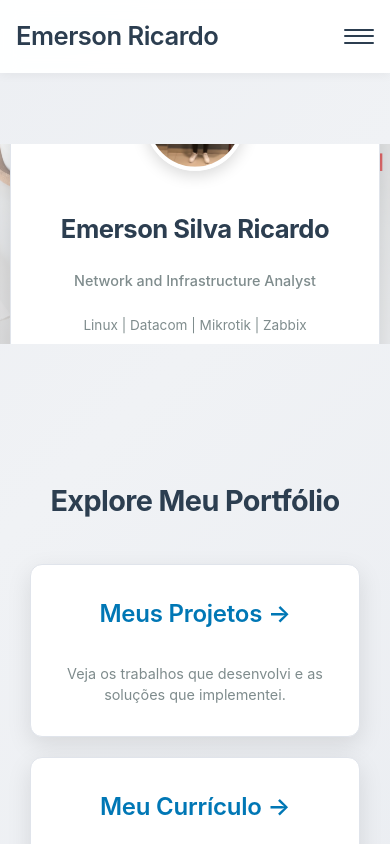
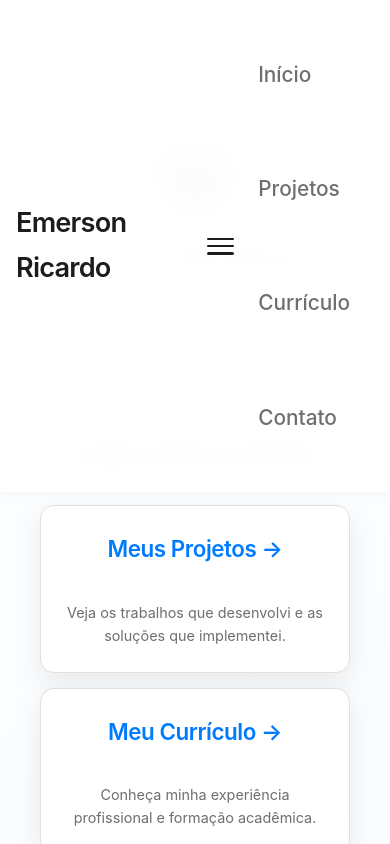
Before and after one commit to EmersonRicard0/emerson.silva.ricardo, a Next.js app: page / in a window 390 px wide. Shown: the top 844 px of the page. Built offline with nearby package versions, Linux system fonts and the light colour scheme.

Commit message:
Update globals.css

```diff
--- a/src/styles/globals.css
+++ b/src/styles/globals.css
@@ -1,20 +1,19 @@
-/* src/styles/globals.css - Portfólio Emerson Ricardo - Design Final */
+/* src/styles/globals.css - Portfólio Emerson Ricardo - Design Apple-Inspired */
 
-/* Variáveis CSS para cores e fontes - Paleta Profissional */
+/* Variáveis CSS para cores e fontes - Paleta Apple-Inspired */
 :root {
-  --background-main: #f0f2f5; /* Fundo principal claro */
-  --background-secondary: #ffffff; /* Fundo de cards/seções brancos */
-  --text-primary-dark: #2c3e50; /* Texto principal escuro (azul-cinzento) */
-  --text-secondary-dark: #7f8c8d; /* Texto secundário escuro (cinza mais suave) */
-  --accent-blue-linkedin: #0077B5; /* Azul do LinkedIn para destaque */
-  --accent-blue-linkedin-dark: #005f91; /* Azul mais escuro para hover */
-  --border-light: #e0e4eb; /* Borda muito sutil */
-  --shadow-extra-light: rgba(0, 0, 0, 0.05); /* Sombra quase invisível */
-  --shadow-light: rgba(0, 0, 0, 0.1); /* Sombra para elementos menores */
-  --shadow-medium: rgba(0, 0, 0, 0.15); /* Sombra para cards */
-  --shadow-strong: rgba(0, 0, 0, 0.25); /* Sombra para hover */
-  --border-radius-lg: 12px; /* Arredondamento dos cantos */
-  --border-radius-md: 8px;
+  --background-main: #f5f7fa; /* Fundo principal muito claro, quase branco-azulado */
+  --background-secondary: #ffffff; /* Fundo de cards/seções brancos puros */
+  --text-primary: #1c1c1e; /* Texto principal escuro (quase preto, mas suave) */
+  --text-secondary: #6e6e73; /* Texto secundário (cinza médio, para parágrafos e descrições) */
+  --accent-blue: #007aff; /* Azul vibrante e clássico da Apple para destaques */
+  --accent-blue-dark: #006ee6; /* Versão mais escura do azul para hover */
+  --border-subtle: #e0e0e0; /* Borda muito sutil */
+  --shadow-extra-light: rgba(0, 0, 0, 0.04); /* Sombra quase imperceptível */
+  --shadow-light: rgba(0, 0, 0, 0.08); /* Sombra suave para cards */
+  --shadow-medium: rgba(0, 0, 0, 0.12); /* Sombra um pouco mais pronunciada no hover */
+  --border-radius-lg: 14px; /* Arredondamento um pouco maior */
+  --border-radius-md: 10px; /* Arredondamento médio */
   --font-family-system: -apple-system, BlinkMacSystemFont, "Segoe UI", Roboto, Helvetica, Arial, sans-serif, "Apple Color Emoji", "Segoe UI Emoji", "Segoe UI Symbol";
 }
 
@@ -22,9 +21,9 @@
   padding: 0;
   margin: 0;
   font-family: var(--font-family-system);
-  background-color: var(--background-main);
-  color: var(--text-primary-dark);
-  line-height: 1.6;
+  background-color: var(--background-main); /* Usa o novo fundo principal */
+  color: var(--text-primary); /* Usa o novo texto primário */
+  line-height: 1.65; /* Aumenta um pouco o line-height para melhor leitura */
   text-rendering: optimizeLegibility;
   -webkit-font-smoothing: antialiased;
   -moz-osx-font-smoothing: grayscale;
@@ -39,11 +38,11 @@
   box-sizing: border-box;
 }
 
-/* Fundo animado - Gradiente de tons de cinza/azul claro */
+/* Fundo animado - Gradiente ainda mais suave e lento */
 body {
-  background: linear-gradient(135deg, #e0e4eb, #f0f2f5, #e0e4eb);
-  background-size: 300% 300%;
-  animation: gradientAnimation 20s ease infinite alternate;
+  background: linear-gradient(160deg, var(--background-main) 0%, #fcfdfe 50%, var(--background-main) 100%);
+  background-size: 400% 400%; /* Aumenta o tamanho para transição mais suave */
+  animation: gradientAnimation 30s ease infinite alternate; /* Animação mais lenta */
 }
 
 @keyframes gradientAnimation {
@@ -55,7 +54,7 @@
 /* Layout Geral da Página */
 .container {
   min-height: 100vh;
-  padding: 0; /* Removendo padding aqui para o banner ir de ponta a ponta */
+  padding: 0;
   display: flex;
   flex-direction: column;
   justify-content: flex-start;
@@ -64,7 +63,7 @@
 
 .main {
   width: 100%;
-  max-width: 100%; /* Permite que o banner vá de ponta a ponta */
+  max-width: 100%;
   padding-top: calc(5rem + 80px); /* Ajuste para Navbar fixo */
   padding-bottom: 5rem;
   display: flex;
@@ -76,13 +75,13 @@
 .hero-section {
   position: relative;
   width: 100%;
-  height: 300px; /* Altura do banner, ajuste conforme sua imagem */
+  height: 320px; /* Altura ligeiramente maior para o banner */
   display: flex;
   flex-direction: column;
   align-items: center;
-  justify-content: flex-end; /* Alinha o conteúdo ao fundo do banner */
-  margin-bottom: 80px; /* Espaço para o card de detalhes flutuar abaixo */
-  overflow: hidden; /* Garante que a imagem de capa não transborde */
+  justify-content: flex-end;
+  margin-bottom: 80px;
+  overflow: hidden;
 }
 
 .hero-banner {
@@ -91,7 +90,11 @@
   left: 0;
   width: 100%;
   height: 100%;
-  z-index: 1; /* Fica abaixo dos detalhes do perfil */
+  z-index: 1;
+  /* Dica: Use uma imagem de fundo abstrata, suave e de alta qualidade aqui. */
+  /* background-image: url('/images/abstract-banner.jpg'); */
+  /* background-size: cover; */
+  /* background-position: center; */
 }
 
 .hero-overlay {
@@ -100,37 +103,38 @@
   left: 0;
   width: 100%;
   height: 100%;
-  background: linear-gradient(to top, rgba(240, 242, 245, 0.8), rgba(240, 242, 245, 0.4)); /* Gradiente para o fundo claro */
-  z-index: 2; /* Fica acima do banner, mas abaixo dos detalhes */
+  /* Gradiente mais suave */
+  background: linear-gradient(to top, rgba(245, 247, 250, 0.9), rgba(245, 247, 250, 0.5));
+  z-index: 2;
 }
 
 .profile-details-card {
-  position: relative; /* Para flutuar acima do banner */
+  position: relative;
   background-color: var(--background-secondary);
   border-radius: var(--border-radius-lg);
-  padding: 30px 40px;
-  box-shadow: 0 10px 30px var(--shadow-medium);
+  padding: 35px 45px; /* Padding um pouco maior */
+  box-shadow: 0 12px 30px var(--shadow-light); /* Sombra mais suave */
   text-align: center;
-  z-index: 3; /* Garante que esteja acima do banner e overlay */
+  z-index: 3;
   width: 90%;
-  max-width: 700px;
-  transform: translateY(50%); /* Ajusta para flutuar metade para fora do banner */
-  border: 1px solid var(--border-light);
+  max-width: 750px; /* Aumenta um pouco a largura máxima */
+  transform: translateY(50%);
+  border: 1px solid var(--border-subtle); /* Borda mais discreta */
   display: flex;
   flex-direction: column;
   align-items: center;
 }
 
 .profileImageContainer {
-  width: 120px; /* Tamanho da sua foto de perfil */
-  height: 120px;
+  width: 130px; /* Foto um pouco maior */
+  height: 130px;
   border-radius: 50%;
   overflow: hidden;
-  margin-top: -80px; /* Puxa a foto para cima, sobre o banner */
-  margin-bottom: 20px;
-  border: 4px solid var(--background-secondary); /* Borda branca ao redor da foto */
-  box-shadow: 0 5px 15px var(--shadow-medium);
-  z-index: 4; /* Garante que a foto esteja acima de tudo */
+  margin-top: -85px; /* Ajusta conforme o novo tamanho da foto */
+  margin-bottom: 25px; /* Mais espaço */
+  border: 4px solid var(--background-secondary);
+  box-shadow: 0 6px 18px var(--shadow-light); /* Sombra da foto mais suave */
+  z-index: 4;
 }
 
 .profileImage {
@@ -140,130 +144,131 @@
 }
 
 .profile-name {
-  font-size: 2.2rem;
+  font-size: 2.4rem; /* Nome um pouco maior */
   font-weight: 700;
-  color: var(--text-primary-dark);
-  margin-bottom: 5px;
-  letter-spacing: -0.02em;
+  color: var(--text-primary);
+  margin-bottom: 8px; /* Ajusta espaço */
+  letter-spacing: -0.03em; /* Mais apertado */
 }
 
 .profile-title {
-  font-size: 1.2rem;
-  color: var(--text-secondary-dark);
-  margin-bottom: 10px;
+  font-size: 1.3rem; /* Título um pouco maior */
+  color: var(--text-secondary);
+  margin-bottom: 12px; /* Mais espaço */
   font-weight: 500;
 }
 
 .profile-skills {
-  font-size: 1.1rem;
-  color: var(--text-secondary-dark);
-  margin-bottom: 20px;
+  font-size: 1.15rem; /* Skills um pouco maiores */
+  color: var(--text-secondary);
+  margin-bottom: 25px; /* Mais espaço */
   font-weight: 400;
+  max-width: 80%; /* Para não esticar demais em telas grandes */
 }
 
 .profile-contact-info {
   display: flex;
   flex-wrap: wrap;
   justify-content: center;
-  gap: 15px 30px;
-  margin-bottom: 25px;
-  color: var(--text-secondary-dark);
+  gap: 15px 35px; /* Aumenta o gap horizontal */
+  margin-bottom: 30px; /* Mais espaço */
+  color: var(--text-secondary);
   font-size: 1rem;
 }
 .profile-contact-info p span {
   margin-right: 8px;
-  color: var(--accent-blue-linkedin); /* Ícones de contato */
+  color: var(--accent-blue); /* Usa o novo azul de destaque */
 }
 
 .linkedin-button {
-  background-color: var(--accent-blue-linkedin);
+  background-color: var(--accent-blue); /* Usa o novo azul de destaque */
   color: white;
-  padding: 12px 25px;
+  padding: 14px 30px; /* Botão um pouco maior */
   border-radius: var(--border-radius-md);
   font-weight: 600;
-  font-size: 1rem;
+  font-size: 1.05rem; /* Fonte ligeiramente maior */
   transition: background-color 0.3s ease, box-shadow 0.3s ease;
-  box-shadow: 0 4px 10px rgba(0, 119, 181, 0.3); /* Sombra para o botão LinkedIn */
+  box-shadow: 0 5px 15px rgba(0, 122, 255, 0.25); /* Sombra mais sutil e alinhada ao azul */
 }
 
 .linkedin-button:hover {
-  background-color: var(--accent-blue-linkedin-dark);
-  box-shadow: 0 6px 15px rgba(0, 119, 181, 0.4);
+  background-color: var(--accent-blue-dark); /* Usa o azul escuro para hover */
+  box-shadow: 0 8px 20px rgba(0, 122, 255, 0.35);
 }
 
 /* --- Seções Gerais de Conteúdo (Cards de Ação, Currículo, Projetos) --- */
 .section-container {
   width: 100%;
-  max-width: 1200px; /* Largura máxima para conteúdo central */
-  padding: 0 20px;
-  margin-top: 50px; /* Espaço entre o hero-section e a primeira seção de conteúdo */
-  margin-bottom: 60px;
+  max-width: 1280px; /* Largura máxima um pouco maior */
+  padding: 0 30px; /* Mais padding lateral */
+  margin-top: 80px; /* Mais espaço entre o hero-section e a primeira seção de conteúdo */
+  margin-bottom: 80px; /* Mais espaço para o rodapé */
   text-align: center;
 }
 
 .section-title {
-  font-size: 2.5rem;
+  font-size: 2.8rem; /* Título de seção maior */
   font-weight: 700;
-  color: var(--text-primary-dark);
-  margin-bottom: 40px;
-  letter-spacing: -0.02em;
+  color: var(--text-primary);
+  margin-bottom: 50px; /* Mais espaço */
+  letter-spacing: -0.04em; /* Mais apertado */
   text-align: center;
 }
 
-.callToActionGrid, .grid { /* Reutiliza grid para cards de ação e talvez projetos/recursos */
+.callToActionGrid, .grid {
   display: grid;
-  grid-template-columns: repeat(auto-fit, minmax(280px, 1fr)); /* Ajustado para 3 cards na linha */
-  gap: 30px;
-  margin-top: 20px;
+  grid-template-columns: repeat(auto-fit, minmax(300px, 1fr)); /* Min-width ajustado */
+  gap: 35px; /* Aumenta o gap */
+  margin-top: 25px;
 }
 
 .actionCard {
   background-color: var(--background-secondary);
   border-radius: var(--border-radius-lg);
-  padding: 30px;
-  box-shadow: 0 8px 25px var(--shadow-light); /* Sombra mais visível para cards claros */
-  transition: transform 0.3s ease, box-shadow 0.3s ease;
+  padding: 35px; /* Padding um pouco maior */
+  box-shadow: 0 10px 30px var(--shadow-light); /* Sombra suave e consistente */
+  transition: transform 0.3s cubic-bezier(0.2, 0.8, 0.2, 1), box-shadow 0.3s cubic-bezier(0.2, 0.8, 0.2, 1); /* Curva de transição mais suave */
   text-align: center;
   display: flex;
   flex-direction: column;
   justify-content: center;
   align-items: center;
   height: 100%;
-  border: 1px solid var(--border-light);
+  border: 1px solid var(--border-subtle);
 }
 
 .actionCard:hover {
-  transform: translateY(-8px);
-  box-shadow: 0 15px 35px var(--shadow-medium);
+  transform: translateY(-10px); /* Move um pouco mais no hover */
+  box-shadow: 0 20px 45px var(--shadow-medium); /* Sombra mais pronunciada e elegante */
 }
 
 .actionCard h2 {
-  color: var(--accent-blue-linkedin);
-  font-size: 1.8rem;
+  color: var(--accent-blue);
+  font-size: 2rem; /* Título do card maior */
   font-weight: 600;
   margin-top: 0;
-  margin-bottom: 15px;
-  letter-spacing: -0.01em;
+  margin-bottom: 18px; /* Mais espaço */
+  letter-spacing: -0.02em;
 }
 
 .actionCard p {
-  font-size: 1rem;
-  color: var(--text-secondary-dark);
-  line-height: 1.5;
+  font-size: 1.05rem; /* Texto do card ligeiramente maior */
+  color: var(--text-secondary);
+  line-height: 1.6;
   margin-bottom: 0;
 }
 
 /* Rodapé */
 .footer {
   width: 100%;
-  padding: 2.5rem 0;
-  border-top: 1px solid var(--border-light);
-  margin-top: 70px;
+  padding: 3rem 0; /* Padding maior */
+  border-top: 1px solid var(--border-subtle);
+  margin-top: 80px; /* Mais espaço */
   display: flex;
   justify-content: center;
   align-items: center;
-  color: var(--text-secondary-dark);
-  font-size: 0.9rem;
+  color: var(--text-secondary);
+  font-size: 0.95rem; /* Fonte ligeiramente maior */
 }
 
 .footer a {
@@ -276,27 +281,27 @@
 }
 
 .footer a:hover {
-  color: var(--text-primary-dark);
+  color: var(--text-primary);
 }
 
 .footer .logo {
-  height: 1.3em;
+  height: 1.4em; /* Logo um pouco maior */
   margin-left: 0.8rem;
-  filter: none; /* Remove filtro para logo Vercel em fundo claro, se for o caso */
+  filter: none;
 }
 
 /* --- Estilos do Navbar --- */
 .navbar {
   width: 100%;
-  background-color: rgba(255, 255, 255, 0.95); /* Fundo branco semitransparente */
-  backdrop-filter: blur(10px);
-  -webkit-backdrop-filter: blur(10px);
+  background-color: rgba(255, 255, 255, 0.98); /* Mais opaco para leitura */
+  backdrop-filter: blur(15px); /* Blur um pouco mais forte */
+  -webkit-backdrop-filter: blur(15px);
   position: fixed;
   top: 0;
   left: 0;
   z-index: 1000;
-  box-shadow: 0 2px 10px var(--shadow-extra-light); /* Sombra bem suave */
-  padding: 1rem 0;
+  box-shadow: 0 1px 8px var(--shadow-extra-light); /* Sombra mais discreta */
+  padding: 1.1rem 0; /* Padding ligeiramente maior */
 }
 
 .navbarContainer {
@@ -305,48 +310,48 @@
   display: flex;
   justify-content: space-between;
   align-items: center;
-  padding: 0 2rem;
+  padding: 0 3rem; /* Mais padding lateral */
 }
 
 .navbarBrand {
-  font-size: 1.6rem;
+  font-size: 1.7rem; /* Brand um pouco maior */
   font-weight: 600;
-  color: var(--text-primary-dark);
-  letter-spacing: -0.02em;
+  color: var(--text-primary);
+  letter-spacing: -0.03em;
   transition: opacity 0.2s ease;
 }
 
 .navbarBrand:hover {
-  opacity: 0.8;
+  opacity: 0.7;
 }
 
 .navLinks {
   display: flex;
-  gap: 2.5rem;
+  gap: 3rem; /* Mais espaçamento entre os links */
 }
 
 .navItem {
-  font-size: 1.1rem;
+  font-size: 1.15rem; /* Item de navegação ligeiramente maior */
   font-weight: 500;
-  color: var(--text-secondary-dark);
+  color: var(--text-secondary);
   position: relative;
   transition: color 0.2s ease;
 }
 
 .navItem:hover {
-  color: var(--text-primary-dark);
+  color: var(--text-primary);
 }
 
 .navItem::after {
   content: '';
   position: absolute;
-  bottom: -5px;
+  bottom: -7px; /* Desloca a linha um pouco para baixo */
   left: 50%;
   transform: translateX(-50%);
   width: 0;
   height: 2px;
-  background-color: var(--accent-blue-linkedin);
-  transition: width 0.2s ease-in-out;
+  background-color: var(--accent-blue); /* Usa o novo azul de destaque */
+  transition: width 0.25s ease-in-out; /* Transição um pouco mais lenta */
 }
 
 .navItem:hover::after {
@@ -362,15 +367,15 @@
   flex-direction: column;
   justify-content: space-around;
   width: 30px;
-  height: 20px;
+  height: 22px; /* Altura um pouco maior */
   padding: 0;
   z-index: 1001;
 }
 
 .hamburger .bar {
   width: 100%;
-  height: 2px;
-  background-color: var(--text-primary-dark);
+  height: 2.5px; /* Barras ligeiramente mais grossas */
+  background-color: var(--text-primary);
   border-radius: 2px;
   transition: all 0.3s ease-in-out;
 }
@@ -379,48 +384,48 @@
 .resumeSection {
   background-color: var(--background-secondary);
   border-radius: var(--border-radius-lg);
-  padding: 30px;
-  margin-bottom: 40px;
-  box-shadow: 0 8px 25px var(--shadow-light);
+  padding: 35px; /* Padding um pouco maior */
+  margin-bottom: 45px; /* Mais espaço */
+  box-shadow: 0 10px 30px var(--shadow-light); /* Sombra mais suave */
   width: 100%;
-  max-width: 900px;
+  max-width: 950px; /* Largura máxima um pouco maior */
   text-align: left;
-  border: 1px solid var(--border-light);
+  border: 1px solid var(--border-subtle);
 }
 
 .resumeSection h2 {
-  color: var(--accent-blue-linkedin);
-  font-size: 2rem; /* Título da seção */
+  color: var(--accent-blue);
+  font-size: 2.2rem; /* Título da seção ligeiramente maior */
   font-weight: 600;
   margin-top: 0;
-  margin-bottom: 25px;
+  margin-bottom: 30px; /* Mais espaço */
   text-align: center;
-  letter-spacing: -0.01em;
-  padding-bottom: 15px;
-  border-bottom: 1px solid var(--border-light);
+  letter-spacing: -0.02em;
+  padding-bottom: 20px; /* Mais padding */
+  border-bottom: 1px solid var(--border-subtle); /* Borda mais suave */
 }
 
 .resumeSection p, .resumeSection li {
-  font-size: 1rem;
-  line-height: 1.6;
-  color: var(--text-secondary-dark);
-  margin-bottom: 10px;
+  font-size: 1.05rem; /* Texto ligeiramente maior */
+  line-height: 1.7; /* Line-height um pouco maior */
+  color: var(--text-secondary);
+  margin-bottom: 12px; /* Mais espaço */
 }
 
 .resumeSection ul {
   list-style-type: disc;
-  margin-left: 25px; /* Mais indentação */
+  margin-left: 30px; /* Mais indentação */
   padding-left: 0;
 }
 
 .resumeSection li {
-  margin-bottom: 8px;
+  margin-bottom: 10px;
 }
 
 .experienceBlock, .educationBlock {
-  margin-bottom: 30px;
-  padding-bottom: 25px;
-  border-bottom: 1px dashed var(--border-light);
+  margin-bottom: 35px; /* Mais espaço */
+  padding-bottom: 30px; /* Mais padding */
+  border-bottom: 1px dashed var(--border-subtle); /* Borda dashed mais suave */
 }
 
 .experienceBlock:last-child, .educationBlock:last-child {
@@ -430,52 +435,52 @@
 }
 
 .experienceBlock h3, .educationBlock h3 {
-  color: var(--text-primary-dark);
-  font-size: 1.6rem;
-  margin-bottom: 5px;
+  color: var(--text-primary);
+  font-size: 1.7rem; /* Títulos de bloco um pouco maiores */
+  margin-bottom: 8px; /* Mais espaço */
   font-weight: 600;
 }
 
 .roleBlock h4 {
-  color: var(--accent-blue-linkedin);
-  font-size: 1.3rem;
-  margin-top: 15px;
-  margin-bottom: 5px;
+  color: var(--text-primary); /* Muda para primário, para maior contraste */
+  font-size: 1.4rem; /* Título de função um pouco maior */
+  margin-top: 18px; /* Mais espaço */
+  margin-bottom: 6px;
   font-weight: 500;
 }
 
 .periodLocation {
-  font-size: 0.95rem;
-  color: var(--text-secondary-dark);
+  font-size: 1rem; /* Tamanho ajustado */
+  color: var(--text-secondary);
   font-style: italic;
-  margin-bottom: 15px;
+  margin-bottom: 18px; /* Mais espaço */
 }
 
 .skillsGrid {
   display: flex;
   flex-wrap: wrap;
-  gap: 12px; /* Mais espaçamento entre as tags */
+  gap: 15px; /* Mais espaçamento entre as tags */
   justify-content: center;
-  margin-top: 20px;
+  margin-top: 25px; /* Mais espaço */
 }
 
 .skillTag {
-  background-color: #e0e4eb; /* Fundo mais claro para tags de habilidade */
-  color: var(--text-primary-dark); /* Texto escuro para tags */
-  padding: 8px 18px;
-  border-radius: 25px; /* Mais arredondado */
-  font-size: 0.95rem;
+  background-color: #e6f0ff; /* Fundo mais claro, tom azulado sutil */
+  color: var(--accent-blue); /* Texto azul do destaque */
+  padding: 9px 20px; /* Padding ajustado */
+  border-radius: 28px; /* Mais arredondado */
+  font-size: 0.98rem; /* Tamanho ajustado */
   font-weight: 500;
   white-space: nowrap;
-  border: 1px solid var(--border-light);
+  border: 1px solid #d0e0f0; /* Borda sutil para a tag */
 }
 
 .contactLink {
-  color: var(--accent-blue-linkedin) !important;
+  color: var(--accent-blue) !important;
   text-decoration: underline !important;
 }
 .contactLink:hover {
-  color: var(--accent-blue-linkedin-dark) !important;
+  color: var(--accent-blue-dark) !important;
 }
 
 /* Responsividade Geral */
@@ -485,39 +490,39 @@
     padding-bottom: 5rem;
   }
   .hero-section {
-    height: 250px; /* Altura menor em telas médias */
-    margin-bottom: 60px;
+    height: 280px;
+    margin-bottom: 70px;
   }
   .profile-details-card {
-    padding: 25px 30px;
-    width: 95%;
+    padding: 30px 35px;
+    max-width: 90%;
   }
   .profileImageContainer {
-    width: 100px;
-    height: 100px;
-    margin-top: -60px;
+    width: 110px;
+    height: 110px;
+    margin-top: -70px;
   }
   .profile-name {
-    font-size: 2rem;
+    font-size: 2.1rem;
   }
   .profile-title, .profile-skills {
     font-size: 1.1rem;
   }
   .section-title {
-    font-size: 2.2rem;
+    font-size: 2.4rem;
   }
   .callToActionGrid, .grid {
-    gap: 20px;
-    grid-template-columns: repeat(auto-fit, minmax(250px, 1fr));
+    gap: 25px;
+    grid-template-columns: repeat(auto-fit, minmax(280px, 1fr));
   }
   .actionCard h2 {
-    font-size: 1.6rem;
+    font-size: 1.8rem;
   }
   .actionCard p {
-    font-size: 0.95rem;
+    font-size: 1rem;
   }
   .resumeSection h2 {
-    font-size: 1.8rem;
+    font-size: 2rem;
   }
 }
 
@@ -526,124 +531,160 @@
     padding: 0 1.5rem;
   }
   .navLinks {
-    display: none;
     flex-direction: column;
-    position: absolute;
-    top: 100%;
-    left: 0;
-    width: 100%;
-    background-color: rgba(255, 255, 255, 0.98);
-    backdrop-filter: blur(15px);
-    -webkit-backdrop-filter: blur(15px);
-    padding: 1rem 0;
-    box-shadow: 0 5px 15px rgba(0, 0, 0, 0.1);
-    transition: all 0.3s ease-in-out;
-    opacity: 0;
-    visibility: hidden;
-    transform: translateY(-20px);
-  }
-  .navLinks.open {
-    display: flex;
-    opacity: 1;
-    visibility: visible;
-    transform: translateY(0);
+    padding: 1.5rem 0;
   }
   .navItem {
-    padding: 0.8rem 1.5rem;
-    font-size: 1.2rem;
-    text-align: center;
-    width: 100%;
-  }
-  .navItem::after {
-    content: none;
+    padding: 1rem 1.5rem;
+    font-size: 1.3rem;
   }
   .navItem:active {
-    background-color: rgba(0, 119, 181, 0.1);
+    background-color: rgba(0, 122, 255, 0.08); /* Cor mais suave no active */
   }
   .hamburger {
     display: flex;
   }
   .hamburger.open .bar:nth-child(1) {
-    transform: translateY(7px) rotate(45deg);
+    transform: translateY(8px) rotate(45deg);
   }
   .hamburger.open .bar:nth-child(2) {
     opacity: 0;
   }
   .hamburger.open .bar:nth-child(3) {
-    transform: translateY(-7px) rotate(-45deg);
+    transform: translateY(-8px) rotate(-45deg);
   }
 
-  /* Ajustes para telas muito pequenas */
-  .title {
-    font-size: 3rem;
+  /* Ajustes para telas menores */
+  .title { /* Assume que você ainda tem um .title na home, se não, pode remover */
+    font-size: 2.8rem;
   }
-  .description {
-    font-size: 1.2rem;
-    padding: 0 15px;
+  .description { /* Assume que você ainda tem um .description na home */
+    font-size: 1.1rem;
+    padding: 0 20px;
   }
   .hero-section {
-    height: 200px; /* Altura mínima em mobile */
+    height: 180px;
+    margin-bottom: 50px;
   }
   .profile-details-card {
     padding: 20px;
+    transform: translateY(60%); /* Ajusta para mobile para não cortar */
+  }
+  .profileImageContainer {
+    width: 90px;
+    height: 90px;
+    margin-top: -55px;
+    margin-bottom: 15px;
   }
   .profile-name {
     font-size: 1.8rem;
+    margin-bottom: 5px;
   }
   .profile-title, .profile-skills {
-    font-size: 1rem;
+    font-size: 0.95rem;
   }
   .profile-contact-info {
     flex-direction: column;
     gap: 10px;
+    font-size: 0.9rem;
+  }
+  .linkedin-button {
+    padding: 10px 20px;
+    font-size: 0.95rem;
+  }
+  .section-title {
+    font-size: 2rem;
+    margin-bottom: 35px;
+  }
+  .callToActionGrid, .grid {
+    padding: 0 15px;
+    gap: 20px;
   }
   .actionCard h2 {
-    font-size: 1.5rem;
+    font-size: 1.6rem;
   }
   .actionCard p {
+    font-size: 0.9rem;
+  }
+  .resumeSection {
+    padding: 20px;
+    margin-bottom: 30px;
+  }
+  .resumeSection h2 {
+    font-size: 1.7rem;
+    margin-bottom: 20px;
+  }
+  .experienceBlock h3, .educationBlock h3 {
+    font-size: 1.3rem;
+  }
+  .roleBlock h4 {
+    font-size: 1.15rem;
+  }
+  .skillsGrid {
+    gap: 10px;
+  }
+  .skillTag {
+    padding: 7px 15px;
     font-size: 0.9rem;
   }
 }
 
 @media (max-width: 480px) {
-  .container {
-    padding: 0; /* Remove padding lateral para telas muito pequenas */
-  }
   .navbarContainer {
     padding: 0 1rem;
   }
   .main {
-    padding-top: calc(4rem + 80px);
+    padding-top: calc(4.5rem + 70px);
     padding-bottom: 4rem;
   }
-  .hero-banner {
-    background-position: center top !important; /* Ajusta background para mobile */
+  .hero-section {
+    height: 150px;
+    margin-bottom: 40px;
   }
   .profile-details-card {
     padding: 15px;
+    transform: translateY(70%); /* Mais para cima em telas muito pequenas */
+  }
+  .profileImageContainer {
+    width: 70px;
+    height: 70px;
+    margin-top: -40px;
+    margin-bottom: 10px;
   }
   .profile-name {
-    font-size: 1.6rem;
+    font-size: 1.4rem;
   }
   .profile-title {
-    font-size: 0.9rem;
+    font-size: 0.85rem;
   }
   .profile-skills {
-    font-size: 0.85rem;
+    font-size: 0.8rem;
+    margin-bottom: 15px;
   }
   .section-title {
-    font-size: 1.8rem;
+    font-size: 1.6rem;
+    margin-bottom: 30px;
   }
   .callToActionGrid, .grid {
     padding: 0 10px;
+    gap: 15px;
+  }
+  .actionCard {
+    padding: 25px;
+  }
+  .actionCard h2 {
+    font-size: 1.4rem;
   }
   .resumeSection {
     padding: 15px;
   }
   .resumeSection h2 {
-    font-size: 1.5rem;
+    font-size: 1.4rem;
   }
   .experienceBlock h3, .educationBlock h3 {
-    font-size: 1.2rem;
+    font-size: 1.1rem;
+  }
+  .roleBlock h4 {
+    font-size: 1rem;
   }
 }
```
